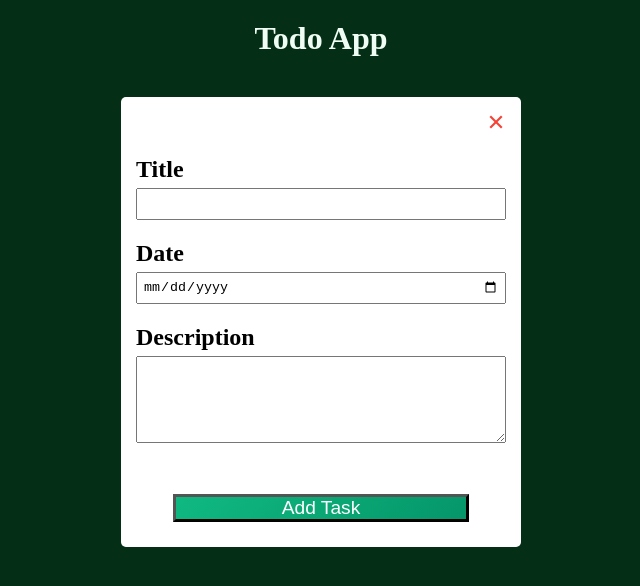
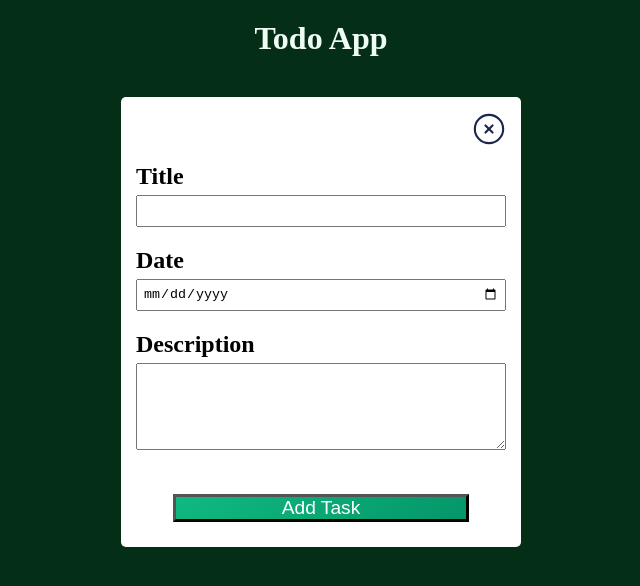
Before and after one commit to mesudyimer/Todo-App, a plain HTML site: page index.html in a window 1280 px wide. Both pictures are taken after a click on the button "Add New Task". Shown: the whole page, without its empty margins (319-959 px from the left). Drawn offline with Linux system fonts and the light colour scheme.

Commit message:
little chage

```diff
--- a/index.html
+++ b/index.html
@@ -6,7 +6,7 @@
   <meta charset="UTF-8" />
   <meta http-equiv="X-UA-Compatible" content="IE=edge" />
   <meta name="viewport" content="width=device-width, initial-scale=1.0" />
-  <title>Learn localStorage by Building a Todo App</title>
+  <title> Todo App</title>
 </head>
 
 <body>
@@ -19,7 +19,10 @@
       <form class="task-form hidden" id="task-form">
         <div class="task-form-header">
           <button id="close-task-form-btn" class="close-task-form-btn" type="button" aria-label="close">
-            <svg class="close-icon" xmlns="http://www.w3.org/2000/svg" viewBox="0 0 48 48" width="48px" height="48px"><path fill="#F44336" d="M21.5 4.5H26.501V43.5H21.5z" transform="rotate(45.001 24 24)" /><path fill="#F44336" d="M21.5 4.5H26.5V43.501H21.5z" transform="rotate(135.008 24 24)" /></svg>
+       <svg width="34px" height="34px" viewBox="0 0 24 24" fill="none" xmlns="http://www.w3.org/2000/svg">
+        <g id="SVGRepo_bgCarrier" stroke-width="0"></g><g id="SVGRepo_tracerCarrier" stroke-linecap="round" stroke-linejoin="round"></g>
+        <g id="SVGRepo_iconCarrier"> <circle cx="12" cy="12" r="10" stroke="#1C274C" stroke-width="1.5"></circle>
+          <path d="M14.5 9.50002L9.5 14.5M9.49998 9.5L14.5 14.5" stroke="#1C274C" stroke-width="1.5" stroke-linecap="round"></path> </g></svg>
           </button>
         </div>
         <div class="task-form-body">
```
Also changed, not shown: app.js (+5 -5 lines).
